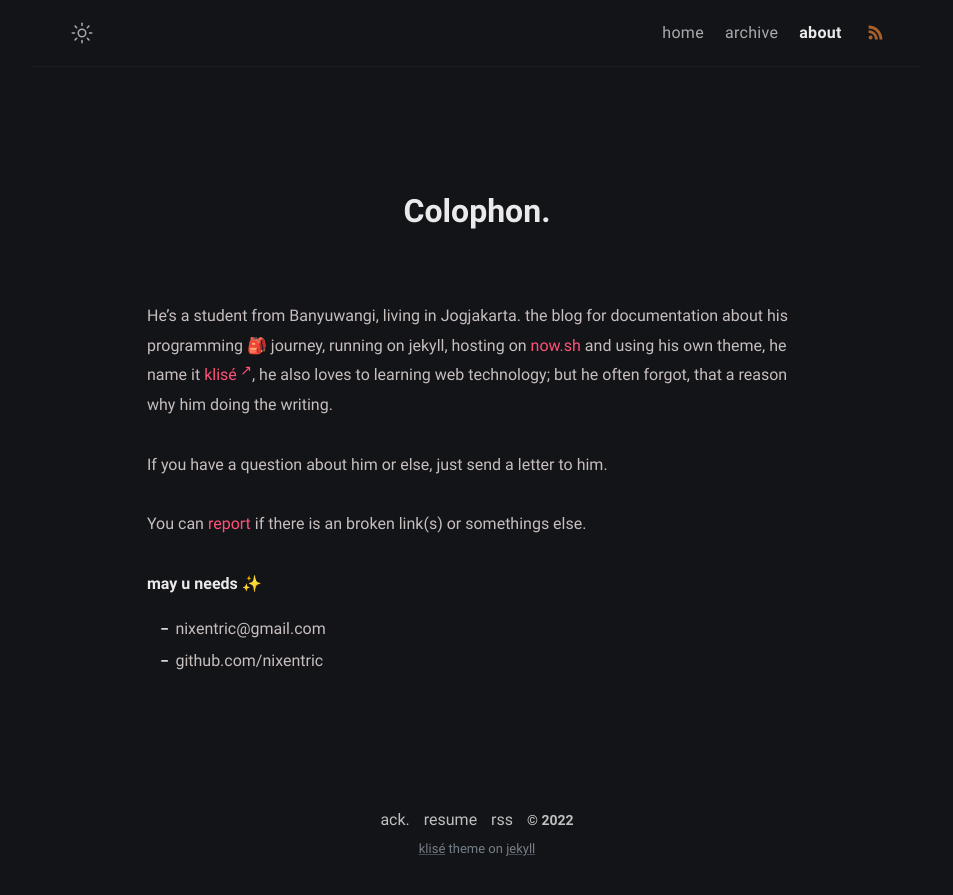
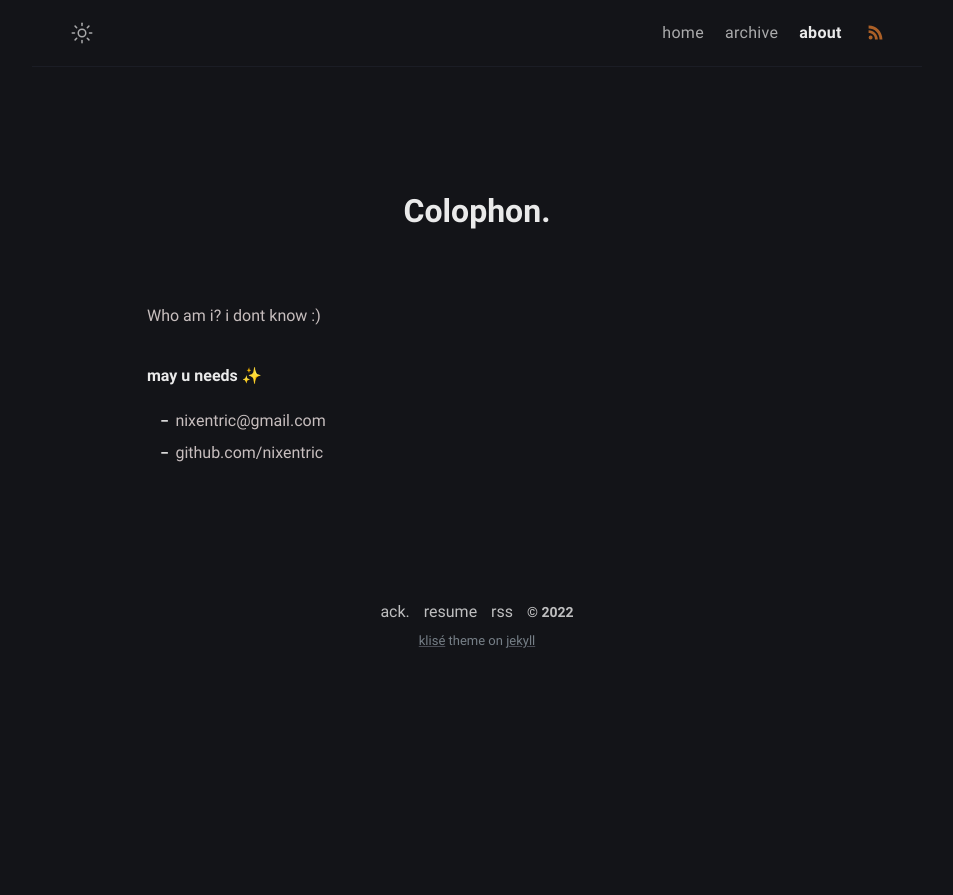
Before and after one commit to nixentric/nixentric.github.io, a Jekyll site: the page built from about.md, in a window 1280 px wide. Shown: the top 895 px of the page, without its empty margins (163-1116 px from the left). Built offline with Jekyll 4.4.1, drawn with Linux system fonts in a browser that asks for light colours.

Commit message:
Update about.md

```diff
--- a/about.md
+++ b/about.md
@@ -2,15 +2,11 @@
 title: Colophon
 permalink: /about/
 layout: page
-excerpt: Hello peeps, I'm student of computer science from Banyuwangi, living in Jogjakarta. This blog for documentation about my programming journey, running on jekyll, hosting on netlify and using my own simple theme.
+excerpt: Coming Soon.
 comments: false
 ---
 
-He's a student from Banyuwangi, living in Jogjakarta. the blog for documentation about his programming 🎒 journey, running on jekyll, hosting on [now.sh](http://now.sh) and using his own theme, he name it <a href="https://github.com/piharpi/jekyll-klise" target="_blank" rel="noopener">klisé</a>, he also loves to learning web technology; but he often forgot, that a reason why him doing the writing.
-
-If you have a question about him or else, just send a letter to him.
-
-You can [report](http://github.com/piharpi/jekyll-klise/issues/new) if there is an broken link(s) or somethings else.
+Who am i? i dont know :)
 
 **may u needs ✨**
 
```
